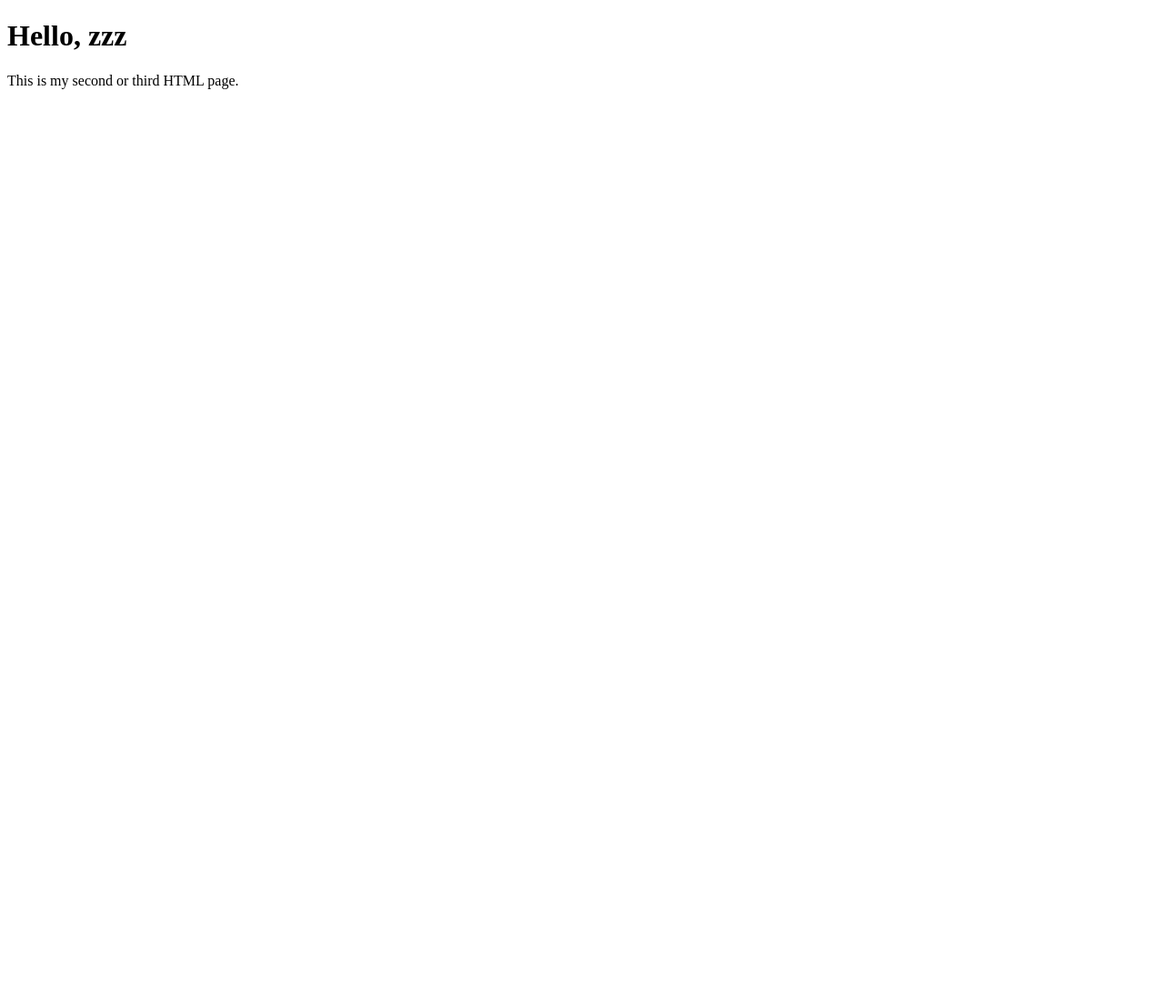
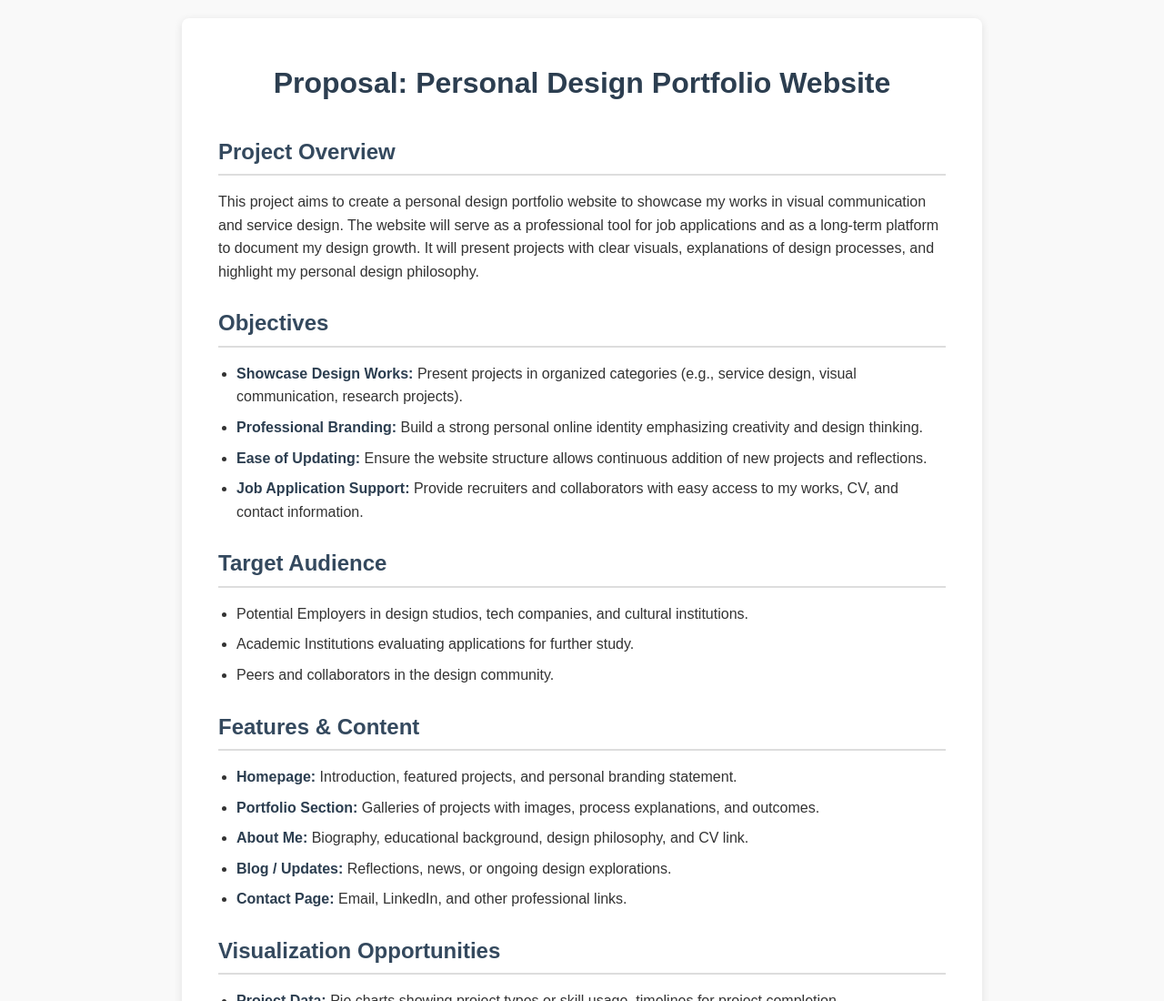
Before and after one commit to zzz747214260-sudo/zzz747214260-sudo.github.io, a plain HTML site: page index.html in a window 1280 px wide. Shown: the top 1100 px of the page at 91% size. Before the commit the page ends 800 px from the top, so only its background shows below. Drawn offline with Linux system fonts and the light colour scheme.

Commit message:
index.html

```diff
--- a/index.html
+++ b/index.html
@@ -1,11 +1,128 @@
-<!doctype html>
-<html>
+<!DOCTYPE html>
+<html lang="en">
 <head>
-  <meta charset="utf-8">
-  <title>Hello ZZZ</title>
+  <meta charset="UTF-8">
+  <meta name="viewport" content="width=device-width, initial-scale=1.0">
+  <title>Personal Design Portfolio Proposal</title>
+  <style>
+    /* 全局字体和背景 */
+    body {
+      font-family: Arial, Helvetica, sans-serif;
+      line-height: 1.6;
+      background-color: #f9f9f9;
+      color: #333;
+      margin: 20px;
+    }
+
+    /* 标题样式 */
+    h1 {
+      color: #2c3e50;
+      text-align: center;
+      margin-bottom: 30px;
+    }
+    h2 {
+      color: #34495e;
+      margin-top: 25px;
+      margin-bottom: 10px;
+      border-bottom: 2px solid #ddd;
+      padding-bottom: 5px;
+    }
+
+    /* 段落和列表样式 */
+    p {
+      margin-bottom: 15px;
+    }
+    ul {
+      margin-bottom: 15px;
+      padding-left: 20px;
+    }
+    li {
+      margin-bottom: 8px;
+    }
+    strong {
+      color: #2c3e50;
+    }
+
+    /* 页面宽度限制和居中 */
+    .container {
+      max-width: 800px;
+      margin: 0 auto;
+      background: #fff;
+      padding: 25px 40px;
+      box-shadow: 0 2px 10px rgba(0,0,0,0.1);
+      border-radius: 8px;
+    }
+  </style>
 </head>
 <body>
-  <h1>Hello, zzz</h1>
-  <p>This is my second or third HTML page.</p>
+  <div class="container">
+    <h1>Proposal: Personal Design Portfolio Website</h1>
+
+    <h2>Project Overview</h2>
+    <p>
+      This project aims to create a personal design portfolio website to showcase my works in visual communication and service design.
+      The website will serve as a professional tool for job applications and as a long-term platform to document my design growth.
+      It will present projects with clear visuals, explanations of design processes, and highlight my personal design philosophy.
+    </p>
+
+    <h2>Objectives</h2>
+    <ul>
+      <li><strong>Showcase Design Works:</strong> Present projects in organized categories (e.g., service design, visual communication, research projects).</li>
+      <li><strong>Professional Branding:</strong> Build a strong personal online identity emphasizing creativity and design thinking.</li>
+      <li><strong>Ease of Updating:</strong> Ensure the website structure allows continuous addition of new projects and reflections.</li>
+      <li><strong>Job Application Support:</strong> Provide recruiters and collaborators with easy access to my works, CV, and contact information.</li>
+    </ul>
+
+    <h2>Target Audience</h2>
+    <ul>
+      <li>Potential Employers in design studios, tech companies, and cultural institutions.</li>
+      <li>Academic Institutions evaluating applications for further study.</li>
+      <li>Peers and collaborators in the design community.</li>
+    </ul>
+
+    <h2>Features & Content</h2>
+    <ul>
+      <li><strong>Homepage:</strong> Introduction, featured projects, and personal branding statement.</li>
+      <li><strong>Portfolio Section:</strong> Galleries of projects with images, process explanations, and outcomes.</li>
+      <li><strong>About Me:</strong> Biography, educational background, design philosophy, and CV link.</li>
+      <li><strong>Blog / Updates:</strong> Reflections, news, or ongoing design explorations.</li>
+      <li><strong>Contact Page:</strong> Email, LinkedIn, and other professional links.</li>
+    </ul>
+
+    <h2>Visualization Opportunities</h2>
+    <ul>
+      <li><strong>Project Data:</strong> Pie charts showing project types or skill usage, timelines for project completion.</li>
+      <li><strong>User Research:</strong> Bar charts, scatter plots, or heatmaps to display survey results and user behaviors.</li>
+      <li><strong>Interactive Displays:</strong> Dynamic visualizations for exploring design processes or comparing project iterations.</li>
+      <li><strong>Personal Growth:</strong> Line graphs or radar charts showing skill development over time.</li>
+    </ul>
+
+    <h2>Technical Approach</h2>
+    <ul>
+      <li><strong>Phase 1 (Quick Start):</strong> Use template-based platforms like Wix, Squarespace, or WordPress for a professional-looking website.</li>
+      <li><strong>Phase 2 (Custom Design):</strong> Learn HTML, CSS, JavaScript, and D3.js to implement interactive and personalized visualizations.</li>
+      <li>Ensure responsive design across devices and optional integration of interactive data visualizations.</li>
+    </ul>
+
+    <h2>Design Style</h2>
+    <p>
+      Minimalist layout to emphasize works. Consistent typography and color palette reflecting personal branding. Balance between visuals and concise explanatory texts.
+    </p>
+
+    <h2>Timeline</h2>
+    <ul>
+      <li>Weeks 1–2: Research, content organization, and project selection.</li>
+      <li>Weeks 3–4: Build initial website using templates.</li>
+      <li>Month 2+: Add custom interactions and visualizations, refine design.</li>
+      <li>Ongoing: Update with new projects and reflections.</li>
+    </ul>
+
+    <h2>Expected Outcomes</h2>
+    <ul>
+      <li>A professional, navigable portfolio website highlighting my design skills.</li>
+      <li>Enhanced personal branding for career opportunities.</li>
+      <li>A sustainable platform for documenting design explorations and growth.</li>
+    </ul>
+  </div>
 </body>
 </html>
```
